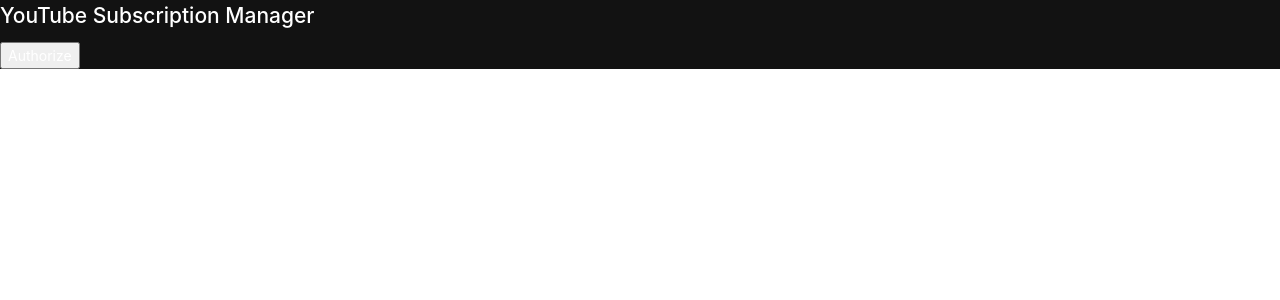
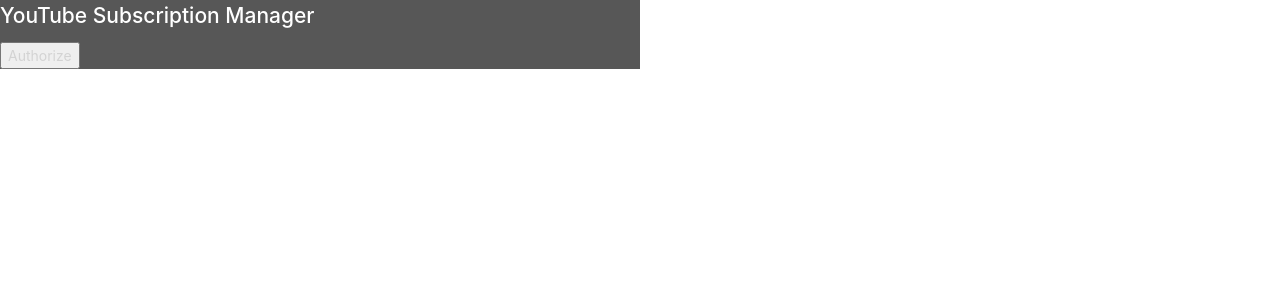
Before and after one commit to omairijaz/fluffy-broccoli, a React (Create React App) app: page / in a window 1280 px wide. Shown: the top 300 px of the page. Built offline with nearby package versions, Linux system fonts and the light colour scheme.

Commit message:
style changes

```diff
--- a/src/App.css
+++ b/src/App.css
@@ -1,8 +1,8 @@
 .App {
   max-height: 50%;
-  width: 100%;
-  background: #121212;
-  color: white;
+  max-width: 50%;
+  background: #575757;
+  color: lightgray;
   list-style-type: none;
 }
 
--- a/src/components/subEntry.css
+++ b/src/components/subEntry.css
@@ -1,6 +1,8 @@
 .subEntry {
   border-bottom: 1px solid white;
   display: flex;
+  flex-direction: row;
+  justify-content: space-between;
   align-items: center;
 }
 
```
Also changed, not shown: 1 other file (tests, documents, lock files or other folders).
